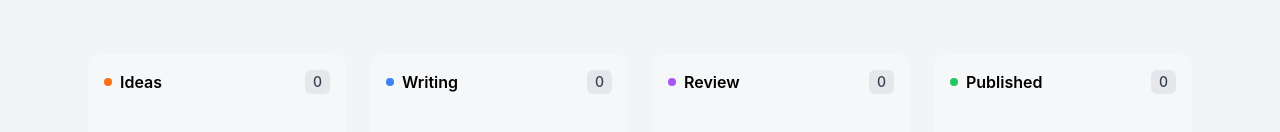
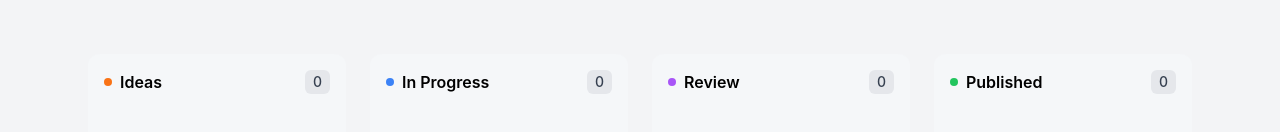
Before and after one commit to snehafarkya/content-kanban-board, a React (Create React App) app: page / in a window 1280 px wide. Shown: the part 260-392 px from the top of the page. Built offline with nearby package versions, Linux system fonts and the light colour scheme.

Commit message:
UI updated

```diff
--- a/src/components/Column.js
+++ b/src/components/Column.js
@@ -7,7 +7,7 @@ const STATUS_CONFIG = {
     dot: "bg-orange-500",
   },
   writing: {
-    label: "Writing",
+    label: "In Progress",
     dot: "bg-blue-500",
   },
   review: {
```
